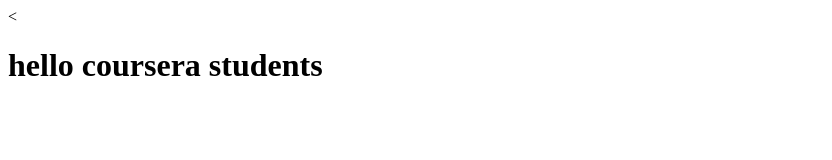
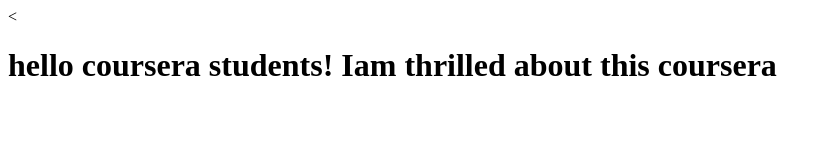
Before and after one commit to pratibhachand/coursera-test, a plain HTML site: page index.html in a window 1280 px wide. Shown: the whole page, without its empty margins (0-832 px from the left). Drawn offline with Linux system fonts and the light colour scheme.

Commit message:
version of web file

```diff
--- a/index.html
+++ b/index.html
@@ -5,7 +5,7 @@
     <title>hello coursera</title>
   </head>
   <body>
-    <<h1>hello coursera students</h1>
+    <<h1>hello coursera students! Iam thrilled about this coursera</h1>
 
   </body>
 </html>
```
